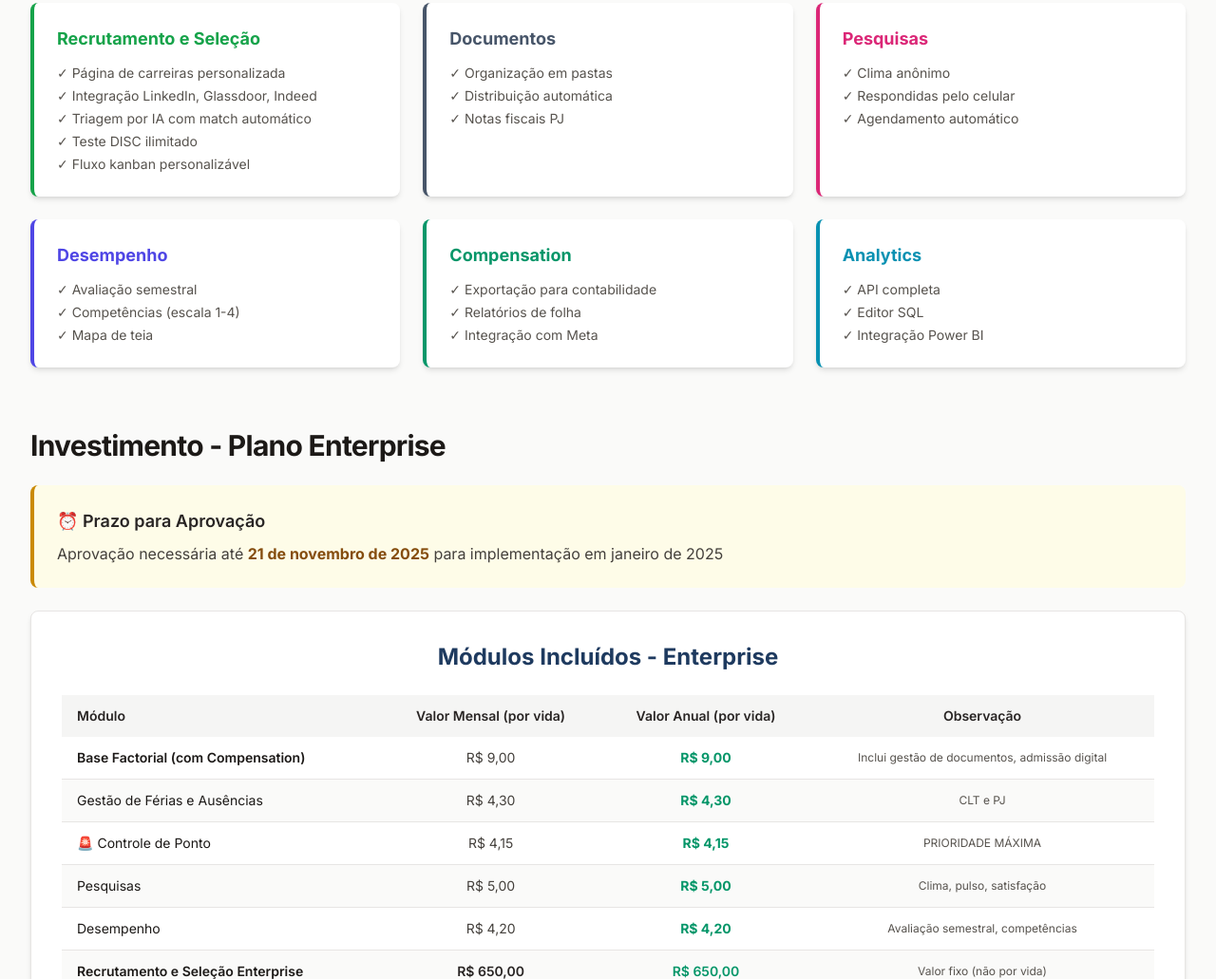
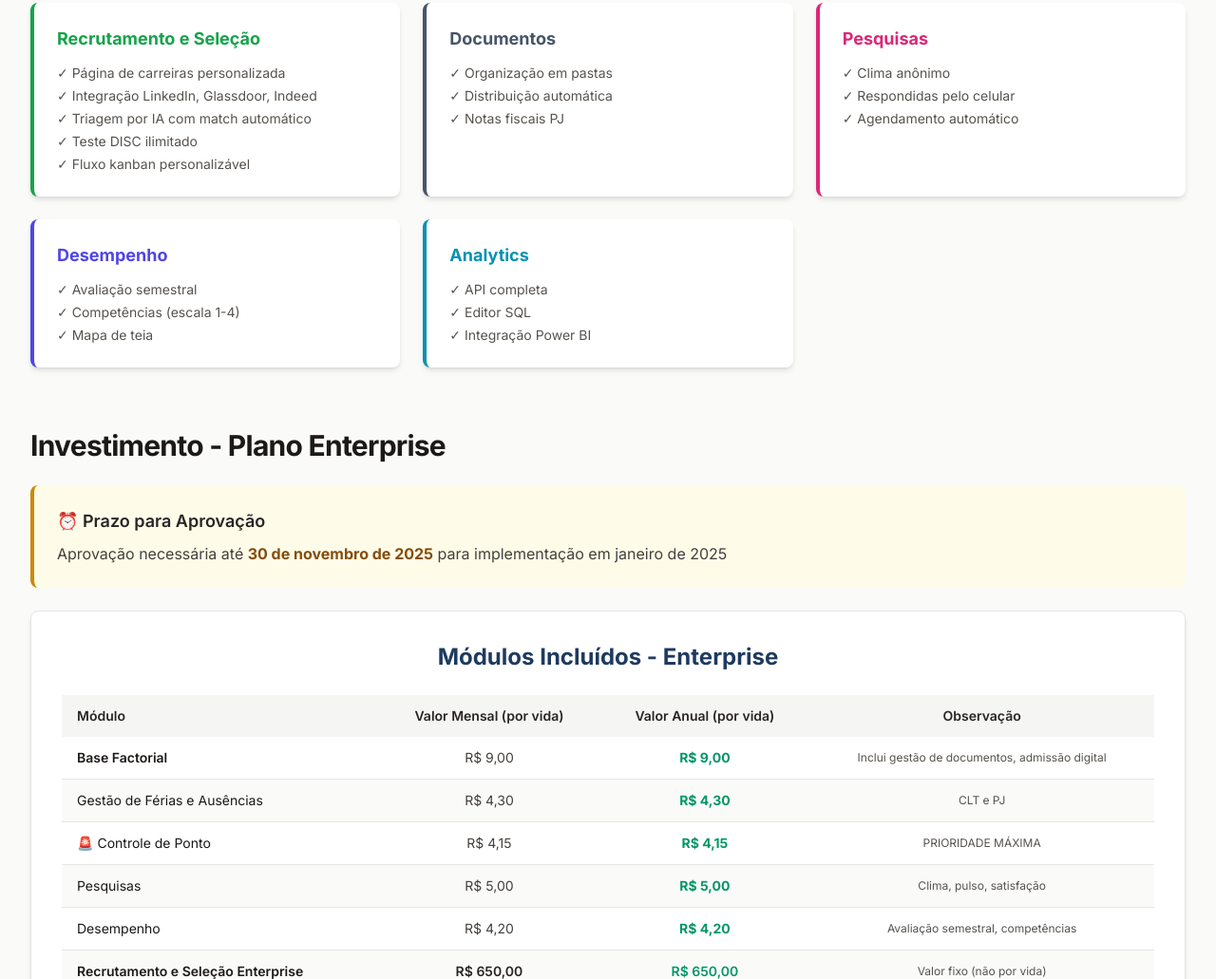
Before and after one commit to VictorHGutierrez-cloud/l3, a plain HTML site: page index.html in a window 1280 px wide. Shown: the part 4521-5552 px from the top of the page at 95% size. Drawn offline with nearby package versions, Linux system fonts and the light colour scheme.

Commit message:
Remover módulo Compensation da proposta

```diff
--- a/index.html
+++ b/index.html
@@ -460,15 +460,6 @@
                     </ul>
                 </div>
 
-                <div class="bg-white p-6 rounded-lg shadow-md border-l-4 border-emerald-600">
-                    <h4 class="text-lg font-bold mb-3" style="color: #059669;">Compensation</h4>
-                    <ul class="space-y-1 text-stone-600 text-sm">
-                        <li>✓ Exportação para contabilidade</li>
-                        <li>✓ Relatórios de folha</li>
-                        <li>✓ Integração com Meta</li>
-                    </ul>
-                </div>
-
                 <div class="bg-white p-6 rounded-lg shadow-md border-l-4 border-cyan-600">
                     <h4 class="text-lg font-bold mb-3" style="color: #0891b2;">Analytics</h4>
                     <ul class="space-y-1 text-stone-600 text-sm">
@@ -485,7 +476,7 @@
 
             <div class="bg-yellow-50 border-l-4 border-yellow-600 p-6 rounded-lg mb-6">
                 <p class="text-lg font-semibold text-stone-800 mb-2">⏰ Prazo para Aprovação</p>
-                <p class="text-stone-700">Aprovação necessária até <strong class="text-yellow-800">21 de novembro de 2025</strong> para implementação em janeiro de 2025</p>
+                <p class="text-stone-700">Aprovação necessária até <strong class="text-yellow-800">30 de novembro de 2025</strong> para implementação em janeiro de 2025</p>
             </div>
 
             <div class="bg-white p-8 rounded-lg shadow-md border border-stone-200 mb-6">
@@ -503,7 +494,7 @@
                         </thead>
                         <tbody class="divide-y divide-stone-200">
                             <tr class="bg-white">
-                                <td class="px-4 py-3 font-semibold text-stone-900">Base Factorial (com Compensation)</td>
+                                <td class="px-4 py-3 font-semibold text-stone-900">Base Factorial</td>
                                 <td class="px-4 py-3 text-center text-stone-700">R$ 9,00</td>
                                 <td class="px-4 py-3 text-center font-bold" style="color: #059669;">R$ 9,00</td>
                                 <td class="px-4 py-3 text-center text-stone-600 text-xs">Inclui gestão de documentos, admissão digital</td>
```
